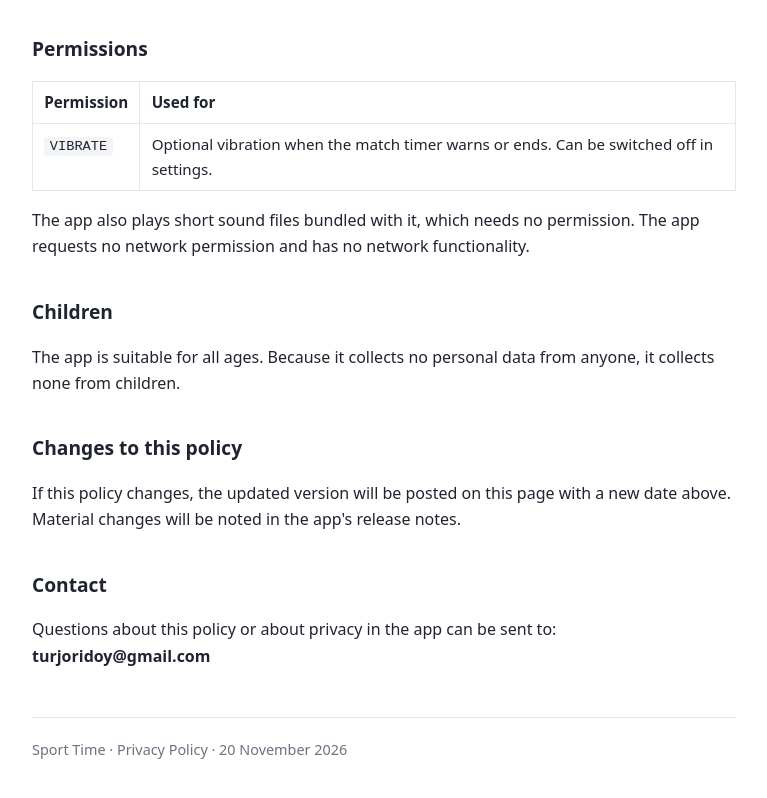
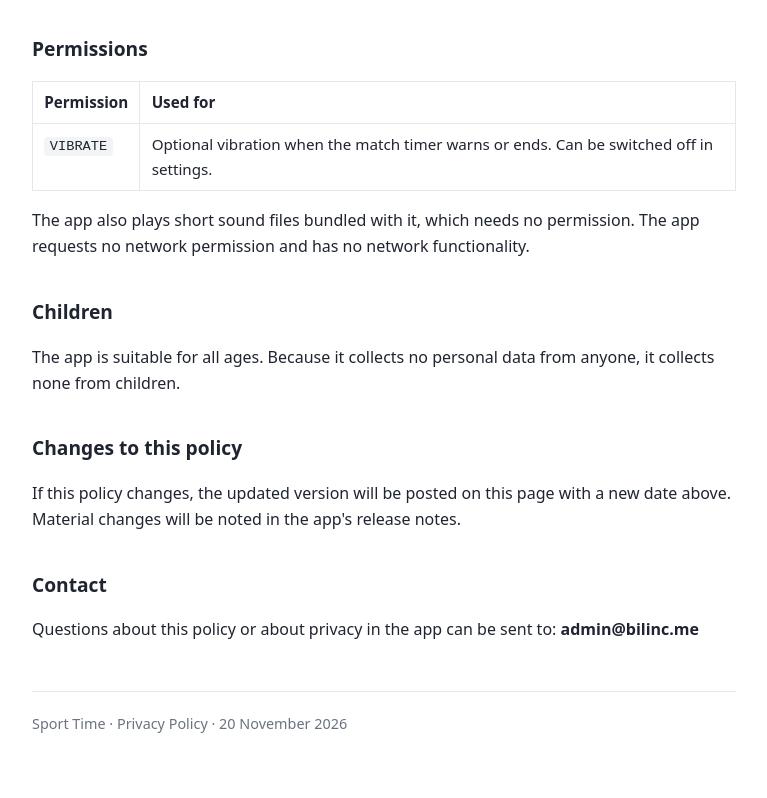
Before and after one commit to turjoridoy/privacy_policy, a plain HTML site: page index.html in a window 1280 px wide. Shown: the part 1275-2073 px from the top of the page, without its empty margins (256-1023 px from the left). Drawn offline with Linux system fonts and the light colour scheme.

Commit message:
Update contact email in index.html

```diff
--- a/index.html
+++ b/index.html
@@ -121,7 +121,7 @@
 <h2>Contact</h2>
 <p>
   Questions about this policy or about privacy in the app can be sent to:
-  <strong>turjoridoy@gmail.com</strong>
+  <strong>admin@bilinc.me</strong>
 </p>
 
 <footer>
```
